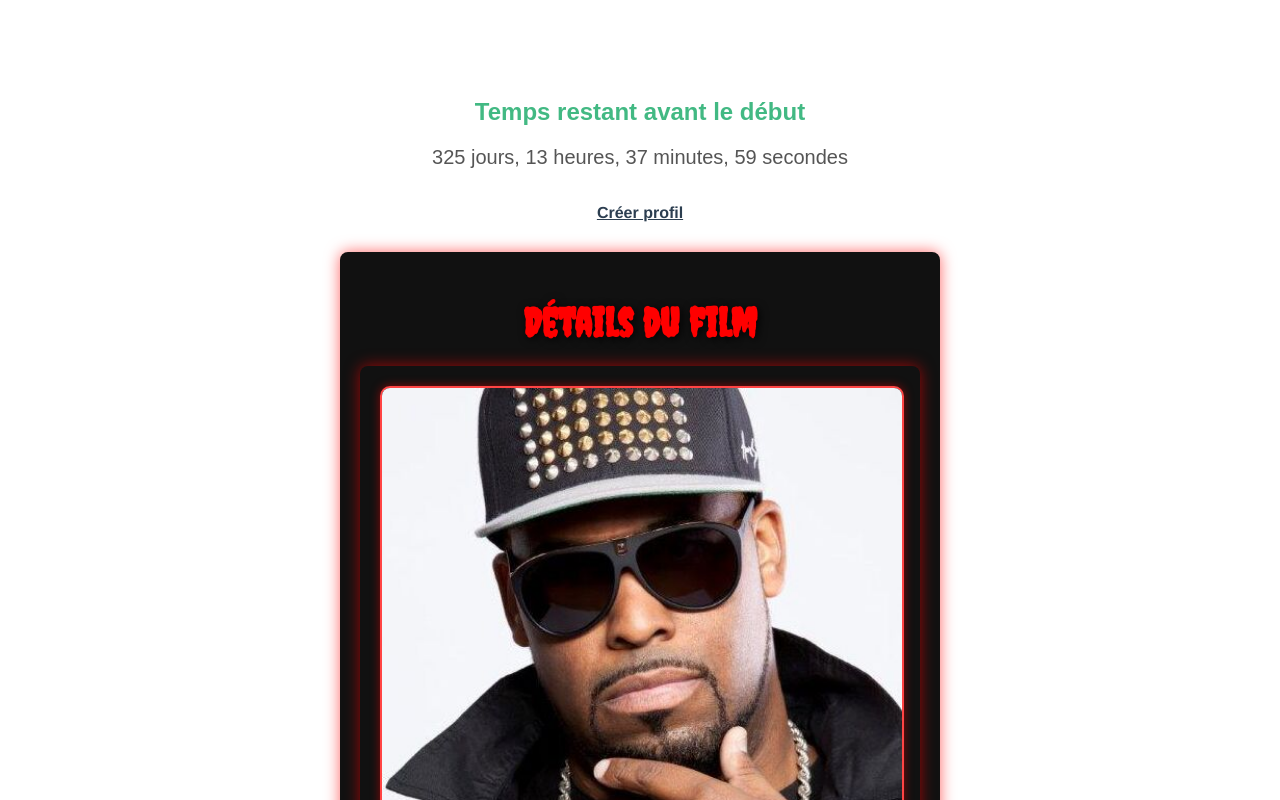
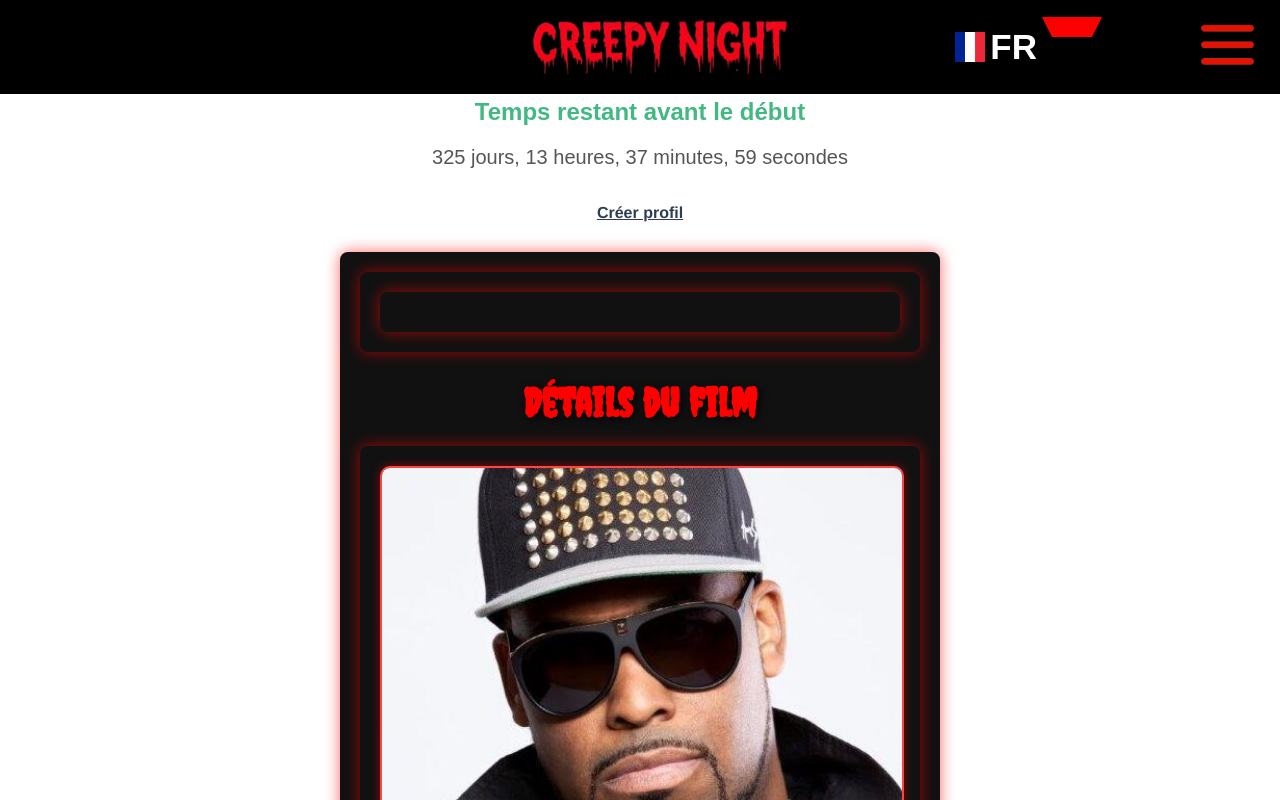
Before and after one commit to Zuuret/SAE-S3-S4_Creepy_Night, a Vue app: page /cinepeur/1 in a window 1280 px wide. Shown: the top 800 px of the page. Built offline with nearby package versions, Linux system fonts and the light colour scheme.

Commit message:
Ajout de la navbar dans les pages

```diff
--- a/src/views/ReservationCinepeurConfirmation.vue
+++ b/src/views/ReservationCinepeurConfirmation.vue
@@ -1,5 +1,8 @@
 <template>
   <div>
+    <div class="navbar">
+      <NavBar />
+    </div>
     <h1>Détails du film</h1>
     <div v-if="filmById">
       <img :src="filmById.image" alt="Affiche du film" />
@@ -35,9 +38,11 @@
 
 <script>
 import { mapActions, mapState } from 'vuex';
+import NavBar from "@/components/NavBar.vue";
 
 export default {
   name: 'ReservationCinepeurConfirmation',
+  components: {NavBar},
   data() {
     return {
       quantiteParType: {},
--- a/src/views/ReservationCinepeurValidation.vue
+++ b/src/views/ReservationCinepeurValidation.vue
@@ -1,5 +1,8 @@
 <template>
   <div>
+    <div class="navbar">
+      <NavBar />
+    </div>
     <div v-if="ok === null">
       <p>Voulez-vous utiliser votre cashless ?</p>
       <button @click="ok = true">Oui</button>
@@ -36,9 +39,11 @@
 
 <script>
 import { mapActions, mapState } from 'vuex';
+import NavBar from "@/components/NavBar.vue";
 
 export default {
   name: 'ReservationCinepeurValidation',
+  components: {NavBar},
   data: () => ({
     nom: '',
     numeroCarte: '',
```
